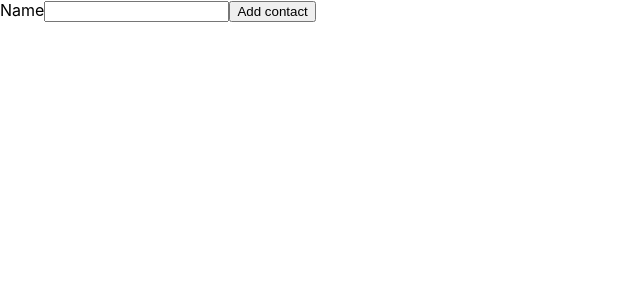
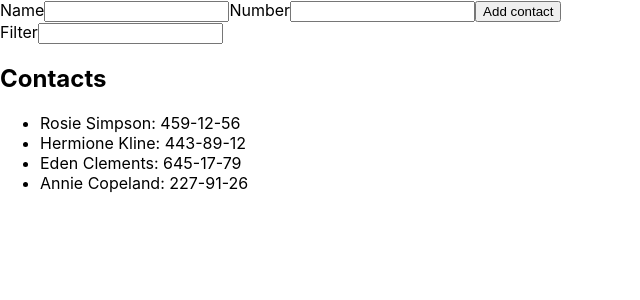
Before and after one commit to theUncleOleh/phonebooknext, a React (Create React App) app: page / in a window 1280 px wide. Shown: the top 300 px of the page, without its empty margins (0-640 px from the left). Built offline with nearby package versions, Linux system fonts and the light colour scheme.

Commit message:
add filter

```diff
--- a/src/components/App.jsx
+++ b/src/components/App.jsx
@@ -1,17 +1,47 @@
+import { nanoid } from 'nanoid';
 import React, { Component } from 'react';
 import Form from './Form/Form';
+import ContactList from './ContactList/ContactList';
+import Filter from './Filter/Filter';
 
 class App extends Component {
   state = {
-    contacts: [],
+    contacts: [
+      { id: 'id-1', name: 'Rosie Simpson', number: '459-12-56' },
+      { id: 'id-2', name: 'Hermione Kline', number: '443-89-12' },
+      { id: 'id-3', name: 'Eden Clements', number: '645-17-79' },
+      { id: 'id-4', name: 'Annie Copeland', number: '227-91-26' },
+    ],
+    filter: '',
   };
 
-  addContact = data => {
-    console.log(data);
+  addContact = ({ id, name, number }) => {
+    const contact = {
+      name,
+      number,
+      id: nanoid(),
+    };
+    this.setState(prevState => ({
+      contacts: [contact, ...prevState.contacts],
+    }));
+  };
+
+  onChangeFilter = e => {
+    this.setState({ filter: e.currentTarget.value });
   };
 
   render() {
-    return <Form onSubmit={this.addContact} />;
+    const normalizeContact = this.state.filter.toLocaleLowerCase();
+    const visibleContact = this.state.contacts.filter(contact =>
+      contact.name.toLowerCase().includes(normalizeContact)
+    );
+    return (
+      <div>
+        <Form onSubmit={this.addContact} />
+        <Filter value={this.state.filter} onChange={this.onChangeFilter} />
+        <ContactList contacts={visibleContact} />
+      </div>
+    );
   }
 }
 
--- /dev/null
+++ b/src/components/ContactList/ContactList.jsx
@@ -0,0 +1,17 @@
+import React from 'react';
+import { Fragment } from 'react/cjs/react.development';
+
+export default function ContactList({ contacts }) {
+  return (
+    <Fragment>
+      <h2>Contacts</h2>
+      <ul>
+        {contacts.map(({ id, name, number }) => (
+          <li key={id}>
+            {name}: {number}
+          </li>
+        ))}
+      </ul>
+    </Fragment>
+  );
+}
--- /dev/null
+++ b/src/components/Filter/Filter.jsx
@@ -0,0 +1,10 @@
+import React from 'react';
+
+export default function Filter({ value, onChange }) {
+  return (
+    <label htmlFor="">
+      Filter
+      <input type="text" value={value} onChange={onChange} />
+    </label>
+  );
+}
--- a/src/components/Form/Form.jsx
+++ b/src/components/Form/Form.jsx
@@ -4,6 +4,7 @@
   state = {
     name: '',
     number: '',
+    id: '',
   };
 
   handleChange = event => {
@@ -16,6 +17,7 @@
 
   handleSubmit = event => {
     event.preventDefault();
+    this.props.onSubmit(this.state);
     console.log(this.state);
   };
 
@@ -35,9 +37,10 @@
           />
         </label>
 
-        {/* <label htmlFor="">
+        <label htmlFor="">
           Number
           <input
+            onSubmit={this.handleSubmit}
             type="tel"
             name="number"
             value={this.state.number}
@@ -46,7 +49,7 @@
             title="Phone number must be digits and can contain spaces, dashes, parentheses and can start with +"
             required
           />
-        </label> */}
+        </label>
         <button type="submit">Add contact</button>
       </form>
     );
```
